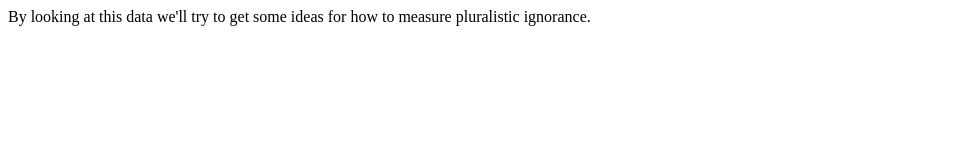
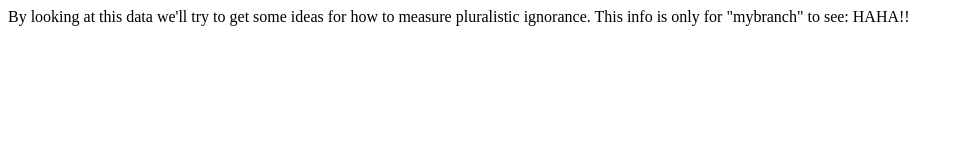
Before and after one commit to gavstrik/visionprize, a plain HTML site: page index.html in a window 1280 px wide. Shown: the whole page, without its empty margins (0-963 px from the left). Drawn offline with Linux system fonts and the light colour scheme.

Commit message:
mybranch changes

```diff
--- a/index.html
+++ b/index.html
@@ -7,5 +7,6 @@
   <body>
     By looking at this data we'll try to get some ideas for how to
     measure pluralistic ignorance.
+    This info is only for "mybranch" to see: HAHA!!
   </body>
 </html>
```
Also changed, not shown: newfile.html (added, +1 -0 lines), 2 other files.
